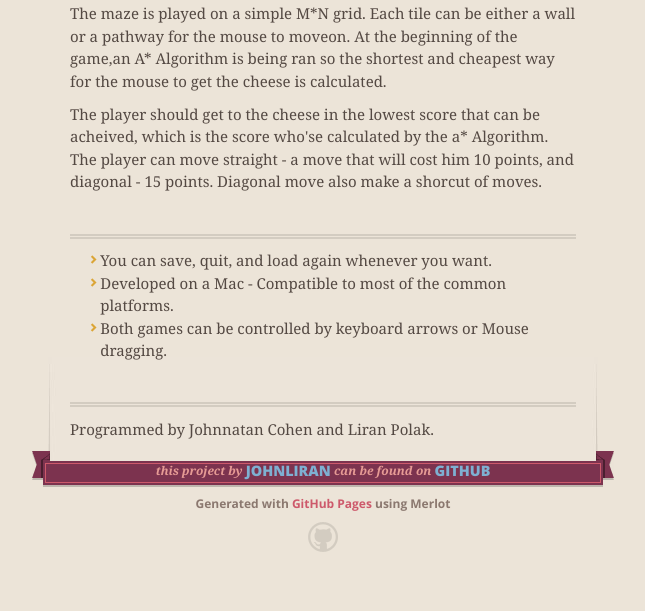
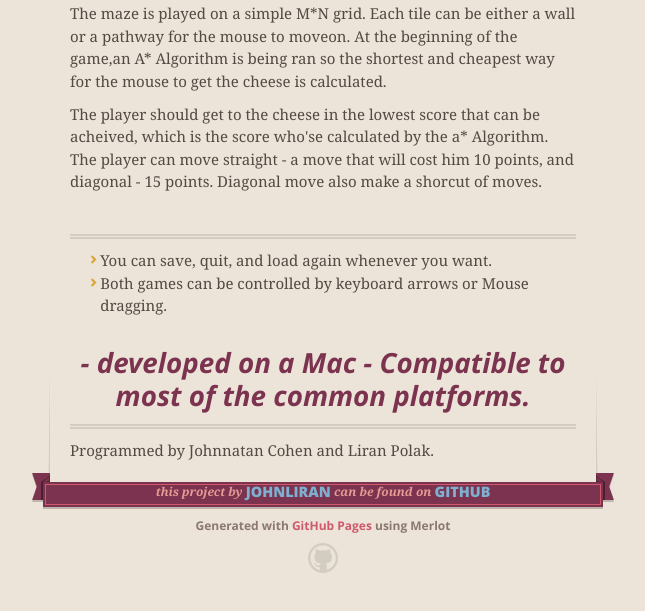
Before and after one commit to johnliran/JavaProject, a plain HTML site: page index.html in a window 1280 px wide. Shown: the part 651-1262 px from the top of the page, without its empty margins (317-962 px from the left). Drawn offline with nearby package versions, Linux system fonts and the light colour scheme.

Commit message:
Create gh-pages branch via GitHub

```diff
--- a/index.html
+++ b/index.html
@@ -68,9 +68,9 @@ Diagonal move also make a shorcut of moves.</p>
 
 <ul>
 <li>You can save, quit, and load again whenever you want.</li>
-<li>Developed on a Mac - Compatible to most of the common platforms.</li>
 <li>Both games can be controlled by keyboard arrows or Mouse dragging.</li>
-</ul><h1></h1>
+</ul><h1>
+<a name="--developed-on-a-mac---compatible-to-most-of-the-common-platforms" class="anchor" href="#--developed-on-a-mac---compatible-to-most-of-the-common-platforms"><span class="octicon octicon-link"></span></a>- developed on a Mac - Compatible to most of the common platforms.</h1>
 
 <p>Programmed by Johnnatan Cohen and Liran Polak. </p>
       </section>
```
Also changed, not shown: params.json (+1 -1 lines).
